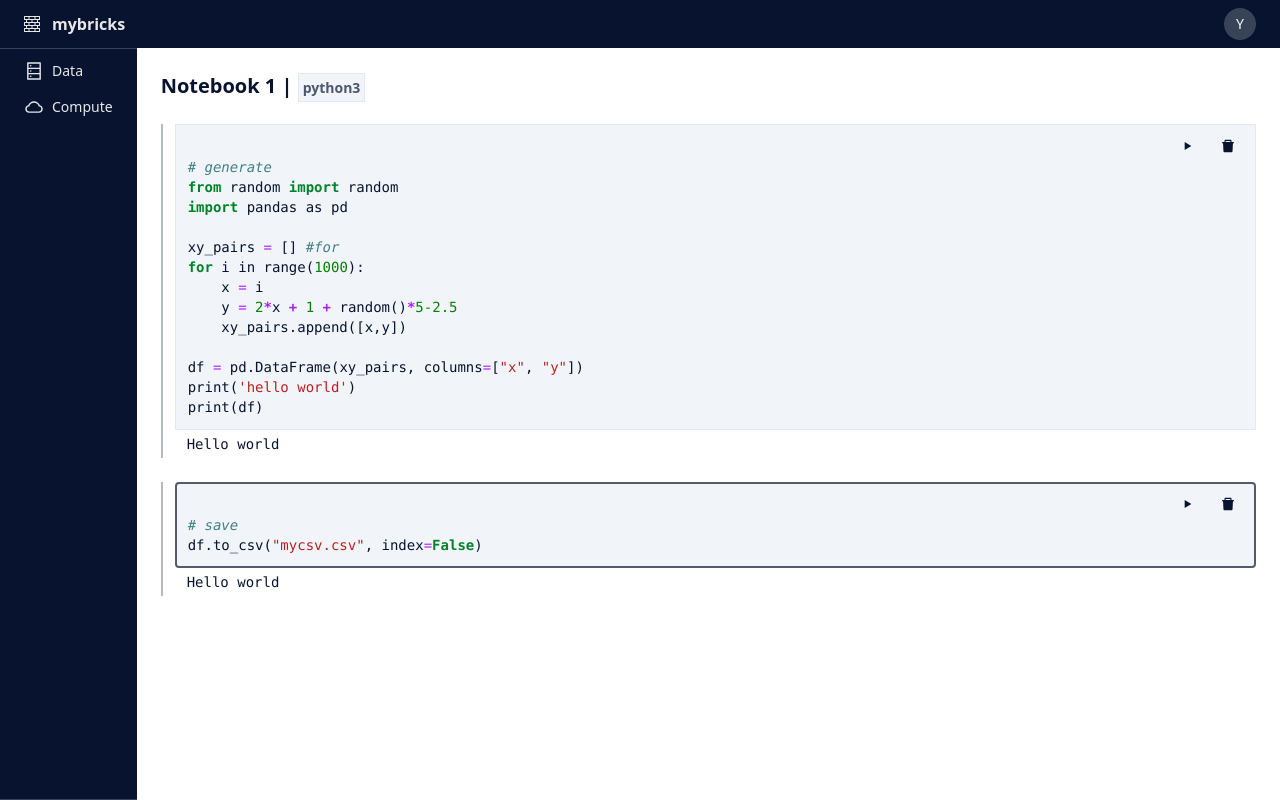
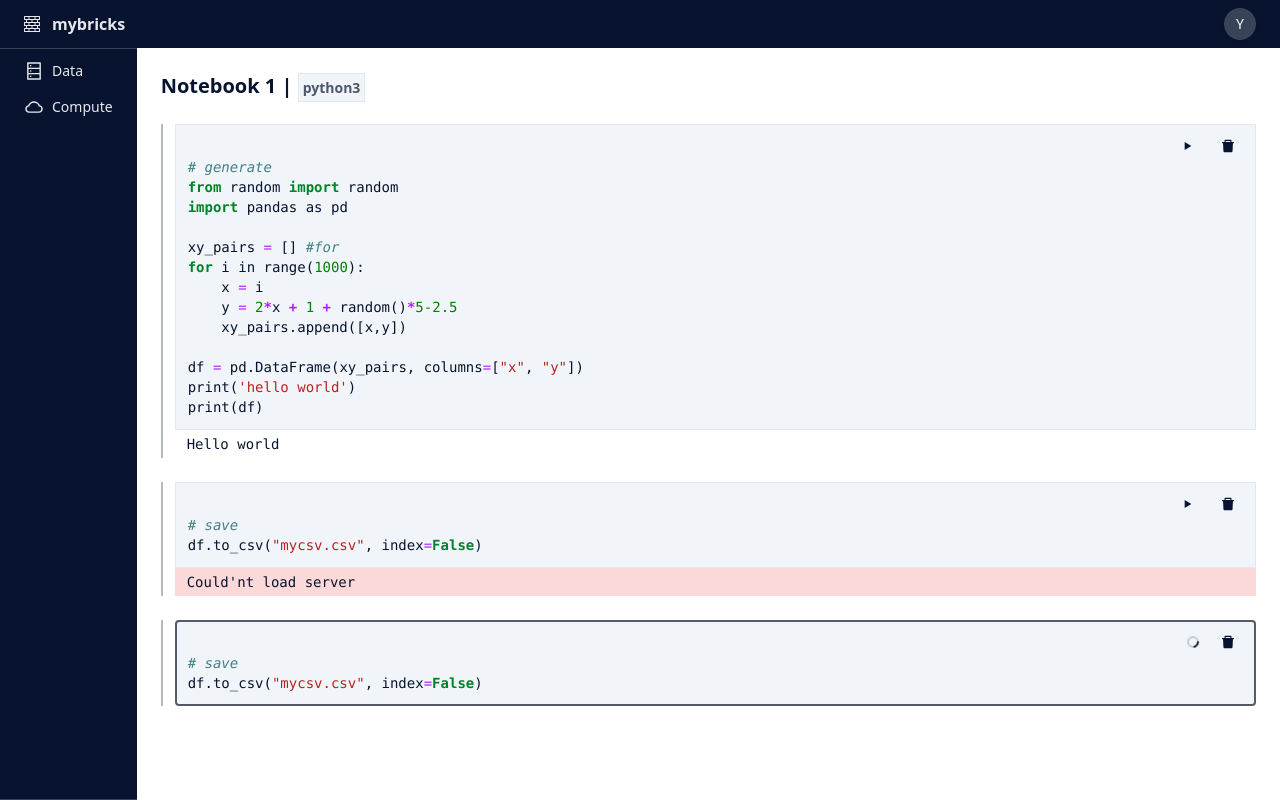
Before and after one commit to yonatan-h/mypache, a React (Vite) app in the folder frontend/: page /notebook/1 in a window 1280 px wide. Built offline with nearby package versions, Linux system fonts and the light colour scheme.

Commit message:
finish notebook ui

```diff
--- a/frontend/src/pages/notebook/Notebook.tsx
+++ b/frontend/src/pages/notebook/Notebook.tsx
@@ -36,15 +36,24 @@ print(df)`,
 # save
 df.to_csv("mycsv.csv", index=False)
 `,
+        error: "Could'nt load server",
+        loading: false,
+        result: "",
+      },
+      {
+        content: `
+# save
+df.to_csv("mycsv.csv", index=False)
+`,
         error: "",
-        loading: false,
-        result: "Hello world",
+        loading: true,
+        result: "",
       },
     ],
   });
 
   return (
-    <div className="flex flex-col gap-6">
+    <div className="flex flex-col gap-6 max-w-[1200px] m-auto">
       <h1 className="font-bold text-xl">
         {notebook.name} |{" "}
         <span className="bg-muted p-1 text-sm text-foreground/70 border">
--- a/frontend/src/pages/notebook/components/Cell.tsx
+++ b/frontend/src/pages/notebook/components/Cell.tsx
@@ -1,5 +1,6 @@
 import { AiFillDelete } from "react-icons/ai";
 import { BiPlay } from "react-icons/bi";
+import { CgSpinner } from "react-icons/cg";
 import { Button } from "../../../components/ui/button";
 import { Notebook } from "../../../types/main-types";
 import { ContentEditable } from "./ContentEditable";
@@ -24,15 +25,18 @@ export default function CellComponent({
 
   return (
     <div className="  relative text-sm font-mono border-l-2 border-primary/30 pl-3">
-      <div className="flex absolute gap-2 right-3 top-3">
-        <Button variant={"ghost"} className="w-6 h-5">
-          <BiPlay />
-        </Button>
+      <div className="flex absolute gap-2 right-3 top-3 items-center">
+        {cell.loading ? (
+          <CgSpinner className="  animate-spin text ml-2 mr-1" />
+        ) : (
+          <Button variant={"ghost"} className="w-6 h-5">
+            <BiPlay />
+          </Button>
+        )}
         <Button variant={"ghost"} className="w-6 h-5">
           <AiFillDelete />
         </Button>
       </div>
-
       <ContentEditable
         onValueChange={setContent}
         className="border px-3 py-3 bg-muted min-h-[5rem] focus:outline-1 focus:outline-primary/70"
@@ -44,7 +48,10 @@ export default function CellComponent({
           </span>
         ))}
       </ContentEditable>
-      <div className="px-3 py-1">{cell.result}</div>
+      {cell.result && <div className="px-3 py-1">{cell.result}</div>}
+      {cell.error && (
+        <div className="px-3 py-1 bg-destructive/20">{cell.error}</div>
+      )}
     </div>
   );
 }
```
